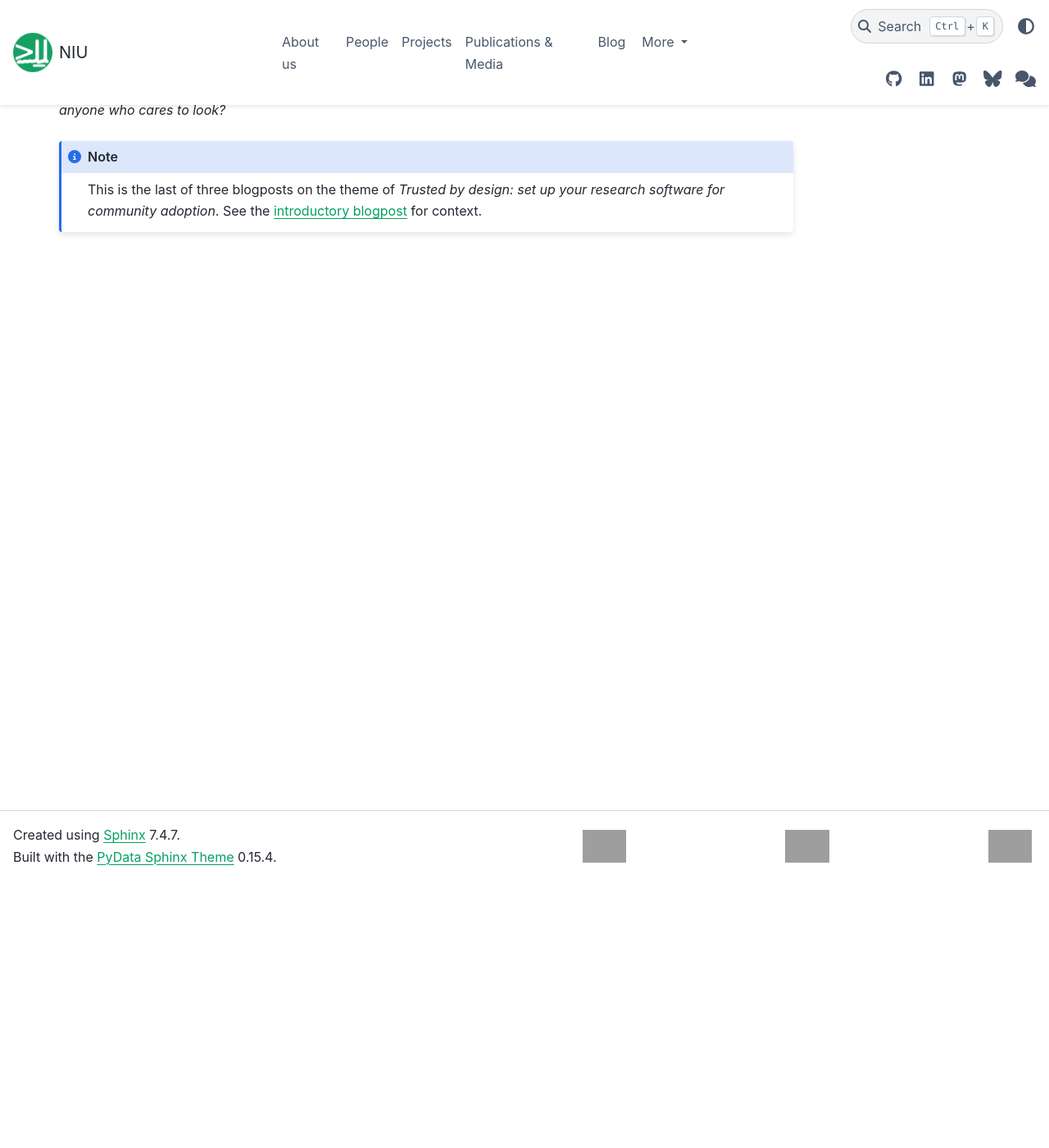
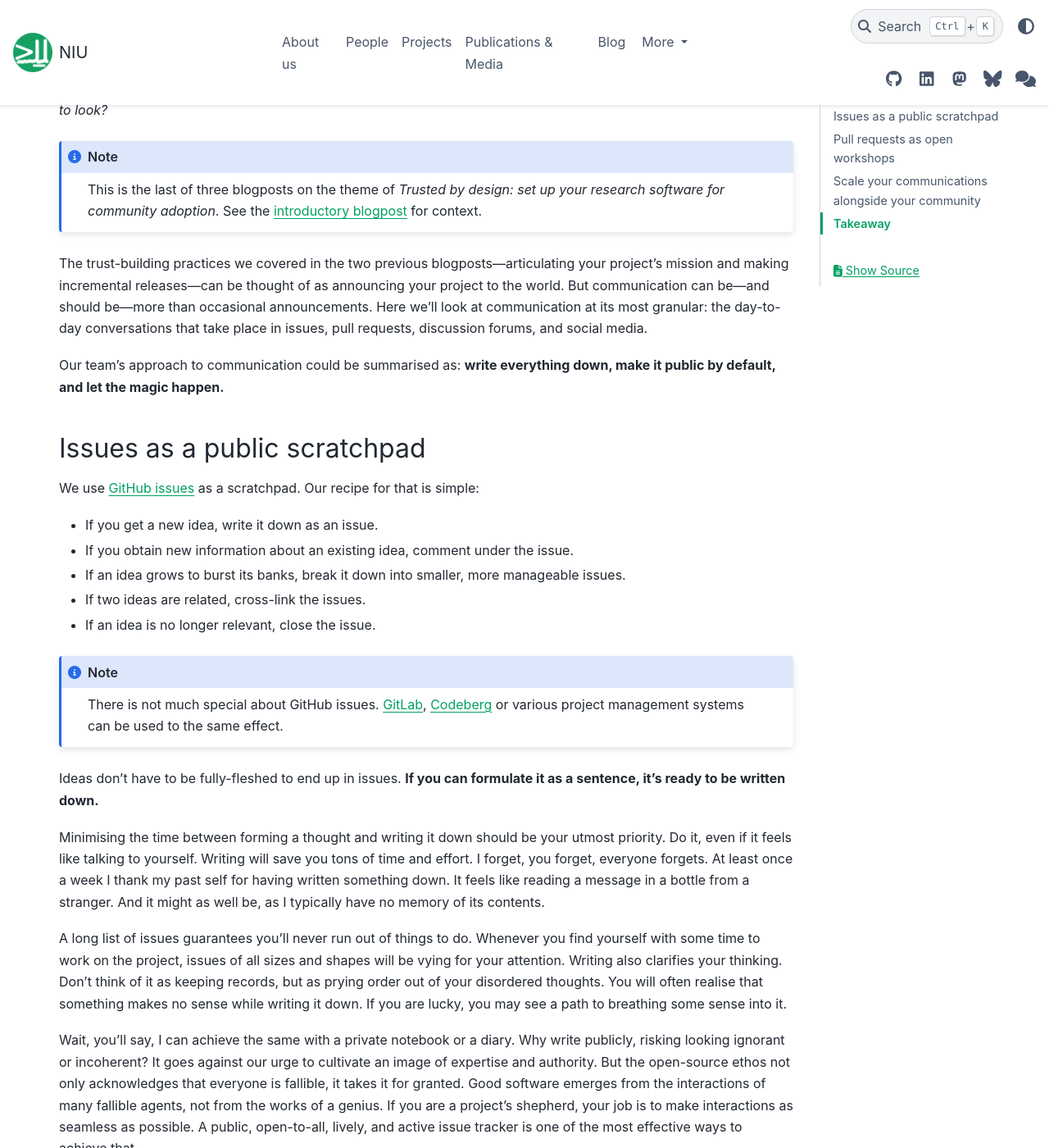
Before and after one commit to neuroinformatics-unit/neuroinformatics-unit.github.io, a Sphinx documentation site: the page built from docs/source/blog/trusted-by-design_part3.md, in a window 1280 px wide and 1400 px high, scrolled down 326 px. Shown: the whole window at 82% size. Built offline with Sphinx 7.4.7 and the PyData theme 0.15.4, drawn with Linux system fonts in a browser that asks for light colours; nearby versions of some CDN libraries; some of the changed text lies outside the part shown; grey boxes are pictures that could not be loaded.

Commit message:
starting part 3 of the series

```diff
--- a/docs/source/blog/trusted-by-design_part3.md
+++ b/docs/source/blog/trusted-by-design_part3.md
@@ -8,8 +8,48 @@
 (target-trusted-by-design-part3)=
 # Trusted by design (part 3): embrace radically open communication
 
-_Open-source software is built in public, yet much of the communication around it may happen in private emails, internal Slack channels and meetings with no minutes. This disconnect can erode the very trust that openness is meant to build. What if communication were radically open—a habit of constant, multi-way interactions visible to anyone who cares to look?_
+_Open-source software is public, yet much of the communication around it happens in private emails, internal Slack channels, and meetings with no minutes. This disconnect can erode the very trust that openness is meant to build. What if communication were radically open—a habit of constant, multi-way interactions visible to anyone who cares to look?_
 
 ::: {note}
 This is the last of three blogposts on the theme of _Trusted by design: set up your research software for community adoption_. See the [introductory blogpost](target-trusted-by-design-intro) for context.
 :::
+
+The trust-building practices we covered in the two previous blogposts—articulating your project's mission and making incremental releases—can be thought of as announcing your project to the world. But communication can be—and should be—more than occasional announcements. Here we'll look at communication at its most granular: the day-to-day conversations that take place in issues, pull requests, discussion forums, and social media.
+
+Our team's approach to communication could be summarised as:
+**write everything down, make it public by default, and let the magic happen.**
+
+## Issues as a public scratchpad
+
+We use [GitHub issues](https://docs.github.com/en/issues) as a scratchpad. Our recipe for that is simple:
+
+- If you get a new idea, write it down as an issue.
+- If you obtain new information about an existing idea, comment under the issue.
+- If an idea grows to burst its banks, break it down into smaller, more manageable issues.
+- If two ideas are related, cross-link the issues.
+- If an idea is no longer relevant, close the issue.
+
+::: {note}
+There is not much special about GitHub issues. [GitLab](https://gitlab.com), [Codeberg](https://codeberg.org) or various project management systems can be used to the same effect.
+:::
+
+Ideas don't have to be fully-fleshed to end up in issues. **If you can formulate it as a sentence, it's ready to be written down.**
+
+Minimising the time between forming a thought and writing it down should be your utmost priority. Do it, even if it feels like talking to yourself. Writing will save you tons of time and effort. I forget, you forget, everyone forgets. At least once a week I thank my past self for having written something down. It feels like reading a message in a bottle from a stranger. And it might as well be, as I typically have no memory of its contents.
+
+A long list of issues guarantees you'll never run out of things to do. Whenever you find yourself with some time to work on the project, issues of all sizes and shapes will be vying for your attention. Writing also clarifies your thinking. Don't think of it as keeping records, but as prying order out of your disordered thoughts. You will often realise that something makes no sense while writing it down. If you are lucky, you may see a path to breathing some sense into it.
+
+Wait, you'll say, I can achieve the same with a private notebook or a diary. Why write publicly, risking looking ignorant or incoherent? It goes against our urge to cultivate an image of expertise and authority. But the open-source ethos not only acknowledges that everyone is fallible, it takes it for granted. Good software emerges from the interactions of many fallible agents, not from the works of a genius. If you are a project's shepherd, your job is to make interactions as seamless as possible. A public, open-to-all, lively, and active issue tracker is one of the most effective ways to achieve that.
+
+Let's drive this point home with a thought experiment. You are using software made by someone else and you stumble on a bug. You go to the project's GitHub page, hoping to find an existing report. Instead you find only a handful of issues, all by the main developer, the last one from a year ago. Will you open an issue to report the bug? Probably not. You lack social context and don't know what to expect. Will the maintainers respond to a stranger? Will they be nice about it? If only there was a track record of issues containing interactions between the developers and the community!
+
+Every unreported bug and unrequested feature is a missed opportunity for improvement—not only for the developers but for every interested party seeking answers in that repository. And that loss is largely invisible. You don't know what insights you're passing up by failing to cultivate a lively and welcoming issue tracker.
+You're also missing out on the greatest joy of open-source development: like-minded strangers who volunteer to solve your problems. Strangers will pick up issues more often than you think. Some of them will turn into regular contributors, long-term collaborators, or even friends. People are the engine of open-source, and they are attracted by interesting problems. Give them—and your project—a chance, by writing things down.
+
+## Pull requests as open workshops
+
+
+## Scale your communications alongside your community
+
+
+## Takeaway
```
Also changed, not shown: other parts of docs/source/blog/trusted-by-design_part3.md (+1 -1 lines).
